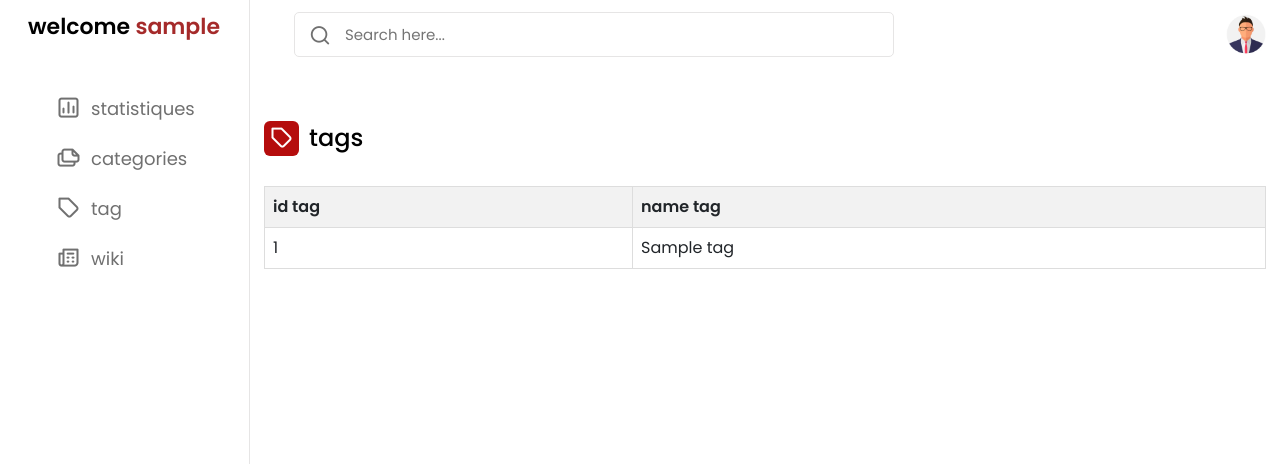
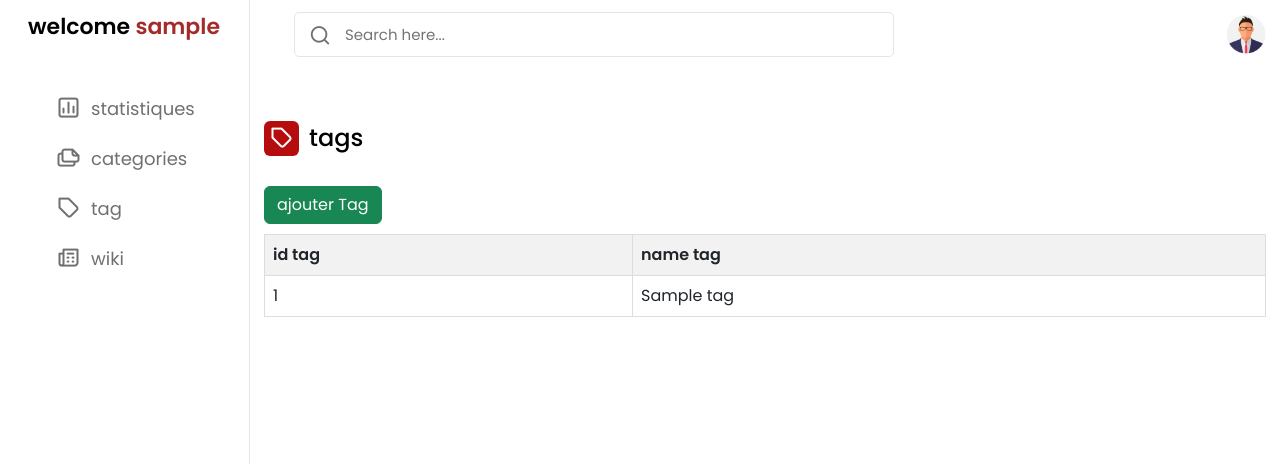
Before and after one commit to Zakaria-Kharroub/WIKI, a PHP site: page /admin/tag in a window 1280 px wide. Shown: the top 464 px of the page. Run offline with PHP 8.4, Linux system fonts and the light colour scheme; the visitor is signed in with stand-in values (Sample User, id 1); tables that the repository leaves empty or names only in its code hold one stand-in row (values such as "Sample post").

Commit message:
ajouter tag

```diff
--- a/app/Controller/adminController.php
+++ b/app/Controller/adminController.php
@@ -74,6 +74,20 @@ public function deleteCategorie($id){
 
 
 
+/*---------- start CRUD tags -----------------*/
+public function ajouterTags(){
+    if(isset($_POST['submit'])){
+        $tag_name = $_POST['tag_name'];
+        $adminModel = new \App\Model\AdminModel();
+        $adminModel->setTagName($tag_name);
+        if($adminModel->ajouterTag()){
+            header('Location: /wiki/public/admin?uri=admin/tag');
+            exit();
+        }
+    }
+}
+
+
 
 
 
--- a/app/Model/adminModel.php
+++ b/app/Model/adminModel.php
@@ -9,21 +9,45 @@ class adminModel extends HomeModel{
 
     protected $id_category;
     protected $category_name;
+    protected $tag_id;
+    protected $tag_name;
 
+    // geters
+    // ----categorie
     public function getIdCategory(){
         return $this->id_category;
     }
+    public function getCategoryName(){
+        return $this->category_name;
+    }
+
+    // ---- tags
+    public function getIdTag(){
+        return $this->tag_id;
+    }
+    public function getTagName(){
+        return $this->tag_name;
+    }
+
+    // seters
+    // ---- categorie
     public function setIdCategory($id_category){
         $this->id_category=$id_category;
-    }
-
-    public function getCategoryName(){
-        return $this->category_name;
     }
     public function setCategoryName($category_name){
         $this->category_name=$category_name;
     }
+    // ---- tags
+    public function setIdTag($tag_id){
+        $this->tag_id=$tag_id;
+    }
+    public function setTagName($tag_name){
+        $this->tag_name=$tag_name;
+    }
 
+
+
+    // methods
     public function sameWiki(){
         $wikis = $this->getWiki();
         return $wikis;
@@ -38,7 +62,7 @@ class adminModel extends HomeModel{
     }
 
 
-/*------------- crud categories -----------------*/
+/*------------- start crud categories -----------------*/
     // old code
     public function ajouterCategorie(){
         $sql="INSERT INTO `categories`( `category_name`) VALUES (?)";
@@ -89,6 +113,23 @@ class adminModel extends HomeModel{
         }
     }
 
+/*-------------end crud categories -----------------*/
+
+
+
+
+/*------------- crud tags -----------------*/
+public function ajoutertag(){
+    $sql="INSERT INTO `tags`( `tag_name`) VALUES (?)";
+    $stmt = $this->db->getConnection()->prepare($sql);
+    $stmt->execute([$this->getTagName()]);
+    if($stmt){
+       return true;
+    }else{
+        echo "error de ajouter";
+    }
+}
+
 
 
 
--- a/app/View/admin/tag.php
+++ b/app/View/admin/tag.php
@@ -18,6 +18,7 @@
                     <i class="uil uil-tag"></i>
                     <span class="text">tags</span>
                 </div>
+                <button type="button" class="btn btn-success" data-bs-toggle="modal" data-bs-target="#exampleModal">ajouter Tag</button>
                 <table class="activity-table">
                     <thead>
                         <tr>
@@ -38,6 +39,51 @@
             </div>
     </section>
 
+
+
+
+
+
+
+
+
+
+
+
+
+
+<!-- Modal ajouter  -->
+<div class="modal fade" id="exampleModal" tabindex="-1" aria-labelledby="exampleModalLabel" aria-hidden="true">
+  <div class="modal-dialog">
+    <div class="modal-content">
+      <div class="modal-header">
+        <h5 class="modal-title" id="exampleModalLabel">ajouter Tag</h5>
+        <button type="button" class="btn-close" data-bs-dismiss="modal" aria-label="Close"></button>
+      </div>
+      <form action="./admin/ajouterTags" method="POST">
+      <div class="modal-body">
+        <!-- <label for="name" class='p-2'>name categorie</label> -->
+        <input type="text" name="tag_name"  class="form-control" placeholder="entrez une nouvelle tag" >
+
+      </div>
+      <div class="modal-footer">
+        <button type="submit" name='submit' class="btn btn-primary">ajouter</button>
+      </div>
+      </form>
+    </div>
+  </div>
+</div>
+
+
+
+
+
+
+
+
+
+
+
      <!-- bootstrap cdn -->
 <link href="https://cdn.jsdelivr.net/npm/bootstrap@5.3.2/dist/css/bootstrap.min.css" rel="stylesheet" integrity="sha384-T3c6CoIi6uLrA9TneNEoa7RxnatzjcDSCmG1MXxSR1GAsXEV/Dwwykc2MPK8M2HN" crossorigin="anonymous">
 <script src="https://cdn.jsdelivr.net/npm/bootstrap@5.3.2/dist/js/bootstrap.bundle.min.js" integrity="sha384-C6RzsynM9kWDrMNeT87bh95OGNyZPhcTNXj1NW7RuBCsyN/o0jlpcV8Qyq46cDfL" crossorigin="anonymous"></script>
```
